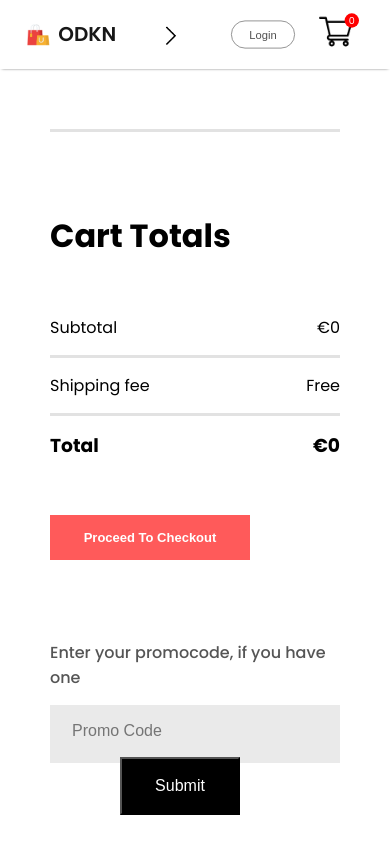
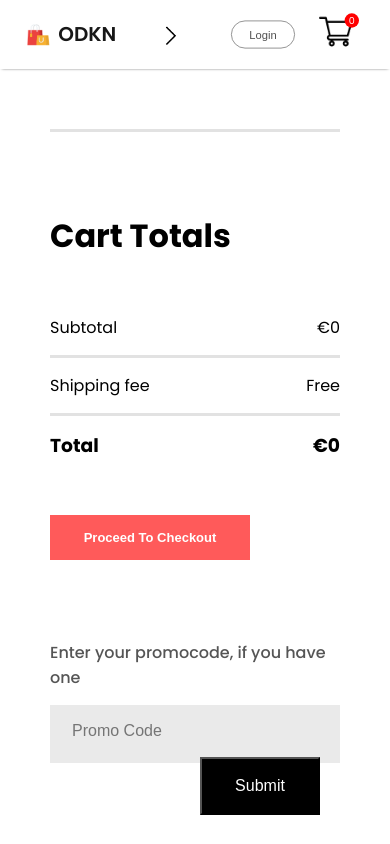
Before and after one commit to Enesozd1/eucway.com, a React (Create React App) app: page /cart in a window 390 px wide. Shown: the top 844 px of the page. Built offline with nearby package versions, Linux system fonts and the light colour scheme.

Commit message:
css changes

```diff
--- a/src/Components/CartItems/CartItems.css
+++ b/src/Components/CartItems/CartItems.css
@@ -149,7 +149,7 @@
 @media(max-width:1024px){
 
     .cartitems-promobox button{
-        margin-left: 50px;
+        margin-left: 130px;
     }
 }
 
```
